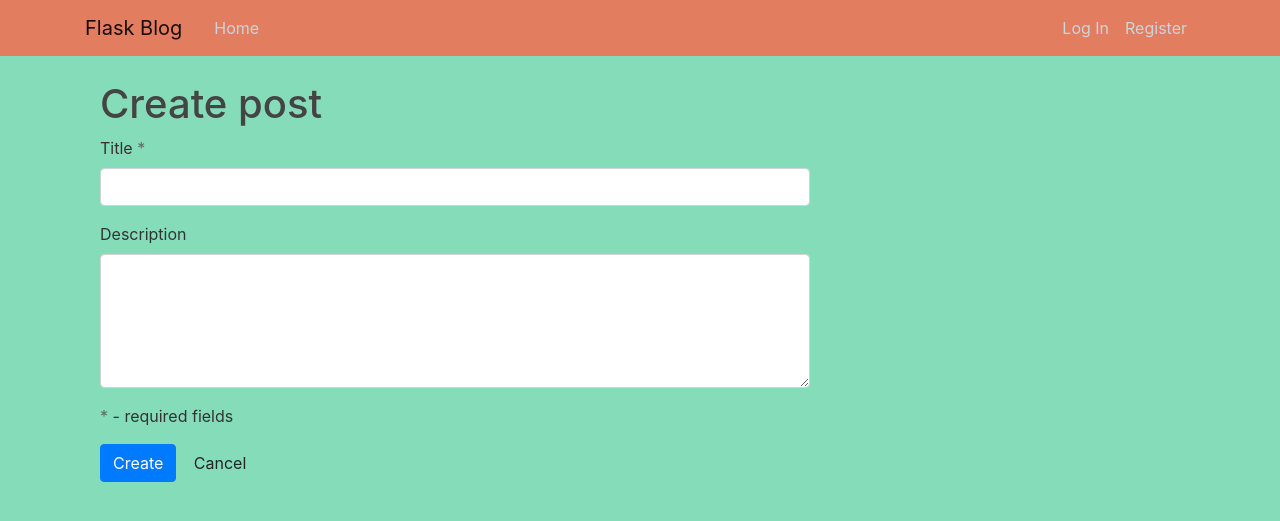
After one commit to pbtrad/The-Malt-Mention, a Flask app: page /blog in a window 1280 px wide. The commit adds this page. Shown: the top 521 px of the page. Run offline with Flask 2, Linux system fonts and the light colour scheme; some libraries are stand-ins or nearby versions.

Commit message:
Added post functionality to home.html

```diff
--- a/app.py
+++ b/app.py
@@ -97,6 +97,11 @@ def logout():
     return redirect(url_for("login"))
 
 
+@app.route("/blog")
+def blog():
+    return render_template("blog.html")
+
+
 if __name__ == "__main__":
     app.run(host=os.environ.get("IP"),
             port=int(os.environ.get("PORT")),
--- a/static/css/style.css
+++ b/static/css/style.css
@@ -81,5 +81,12 @@ body {
 
   .flash-message h4 {
     line-height: 2;
-    text-align: center;
   }
+
+  .require {
+    color: #666;
+}
+label small {
+    color: #999;
+    font-weight: normal;
+}
--- a/templates/base.html
+++ b/templates/base.html
@@ -32,7 +32,7 @@
                     <div class="navbar-nav">
                     {% if session.user %}
                         <a class="nav-item nav-link" href="{{ url_for('profile', username=session['user']) }}">Profile</a>
-                        <a class="nav-item nav-link" href="#">Create Post</a>
+                        <a class="nav-item nav-link" href="{{ url_for('blog') }}">Create Post</a>
                         <a class="nav-item nav-link" href="{{ url_for('logout') }}">Log Out</a>
                     {% else %}
                         <a class="nav-item nav-link" href="{{ url_for('login') }}">Log In</a>
@@ -48,7 +48,7 @@
         {% with messages = get_flashed_messages() %}
             {% if messages %}
                 {% for message in messages %}
-                    <div class="row flash-message">
+                    <div class="row mx-auto">
                         <h4 class="text-center">{{ message }}</h4>
                     </div>
                 {% endfor %}
--- /dev/null
+++ b/templates/blog.html
@@ -0,0 +1,48 @@
+{% extends "base.html" %}
+{% block content %}
+
+<div class="container">
+	<div class="row">
+
+	    <div class="col-md-8 col-md-offset-2">
+
+    		<h1>Create post</h1>
+
+    		<form action="" method="POST">
+
+    		    <!--<div class="form-group has-error">
+    		        <label for="slug">Slug <span class="require">*</span> <small>(This field use in url path.)</small></label>
+    		        <input type="text" class="form-control" name="slug" />
+    		        <span class="help-block">Field not entered!</span>
+    		    </div>-->
+
+    		    <div class="form-group">
+    		        <label for="title">Title <span class="require">*</span></label>
+    		        <input type="text" class="form-control" name="title" />
+    		    </div>
+
+    		    <div class="form-group">
+    		        <label for="description">Description</label>
+    		        <textarea rows="5" class="form-control" name="description" ></textarea>
+    		    </div>
+
+    		    <div class="form-group">
+    		        <p><span class="require">*</span> - required fields</p>
+    		    </div>
+
+    		    <div class="form-group">
+    		        <button type="submit" class="btn btn-primary">
+    		            Create
+    		        </button>
+    		        <button class="btn btn-default">
+    		            Cancel
+    		        </button>
+    		    </div>
+
+    		</form>
+		</div>
+
+	</div>
+</div>
+
+{% endblock %}
```
Also changed, not shown: templates/home.html (+6 -5 lines).
